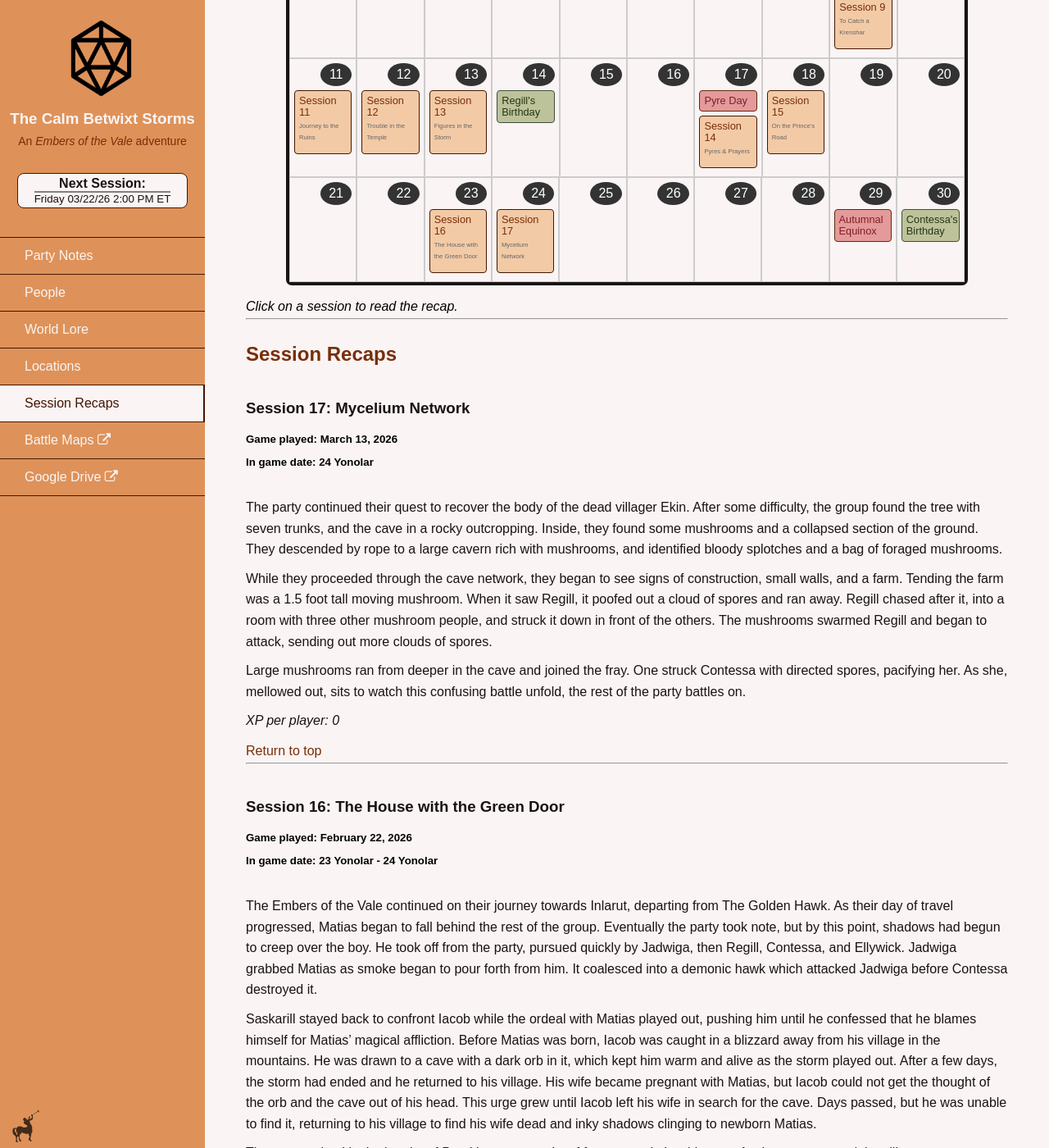
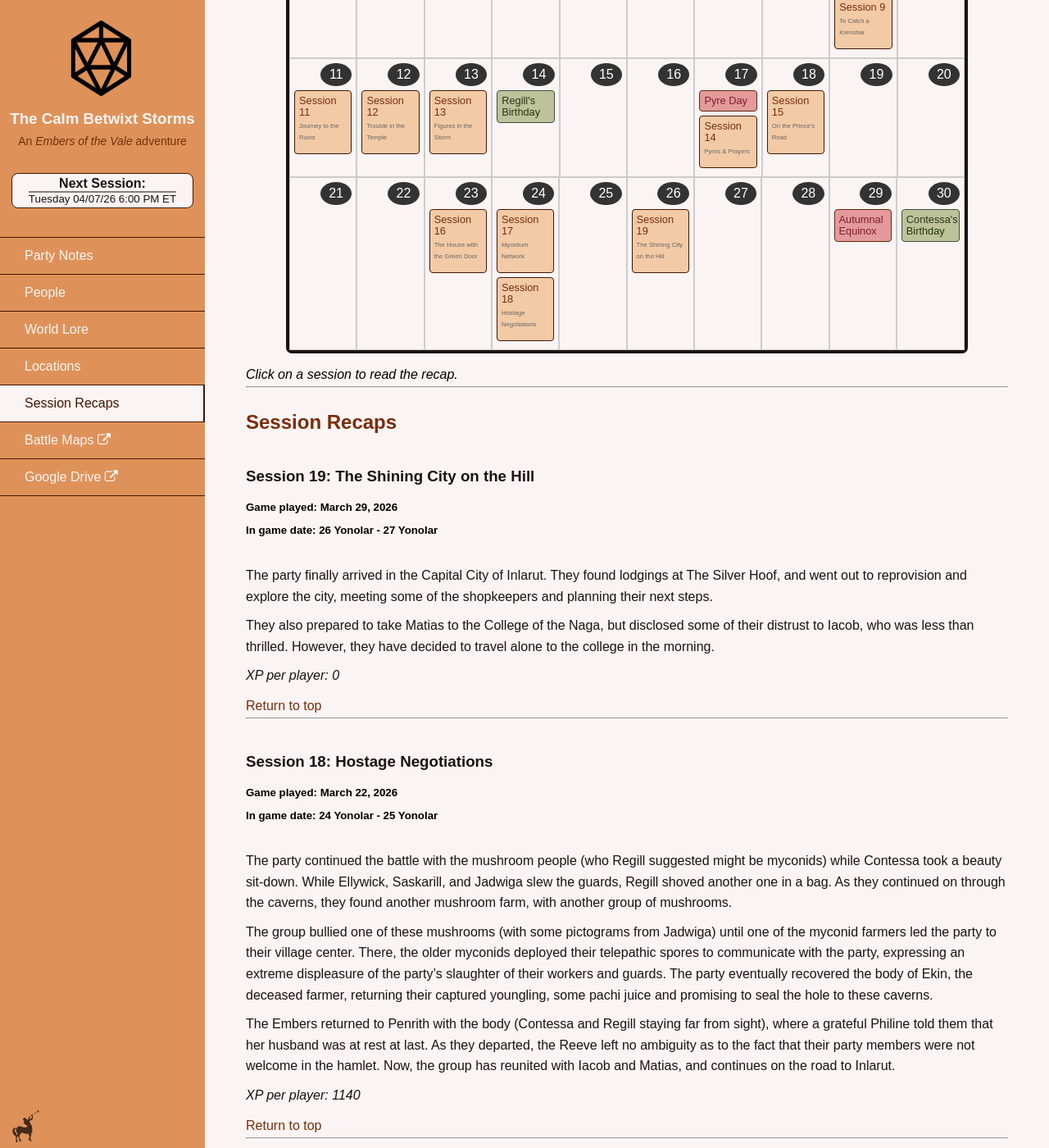
Before and after one commit to lambdr/calm_betwixt_storms, a Jekyll site: the page built from _pages/recaps.md, in a window 1280 px wide and 1400 px high, scrolled down 455 px. Shown: the whole window at 82% size. Built offline with Jekyll 4.4.1, drawn with Linux system fonts in a browser that asks for light colours.

Commit message:
s18-19 updates

```diff
--- a/_config.yml
+++ b/_config.yml
@@ -18,7 +18,7 @@ url: "https://lambdr.github.io" # the base hostname & protocol for your site, e.
 markdown: kramdown
 
 # Campaign info
-next_session: Friday 03/22/26 2:00 PM ET
+next_session: Tuesday 04/07/26 6:00 PM ET
 current_level: 3
 last_xp: 3000
 need_xp: 6000
--- a/_pages/locations.md
+++ b/_pages/locations.md
@@ -91,4 +91,14 @@ permalink: /locations/
         </a>
     </figure>
     <p>Points of Interest </p>
+    <p>
+      1. Wilamar Run <br/>
+      2. Gate of Princes <br/>
+      6. The Grinning Goblin <br/>
+      7. Ged's General Goods <br/>
+      8. The Silver Hoof <br/>
+      24. The Grand Market <br/>
+      30. The College of the Naga <br/>
+      43. The Prince's Palace
+    </p>
 </div>
```
Also changed, not shown: _data/npcs/inlarut.yml (+11 -0 lines), _recaps/s18.md (added, +16 -0 lines), _recaps/s19.md (added, +13 -0 lines).
